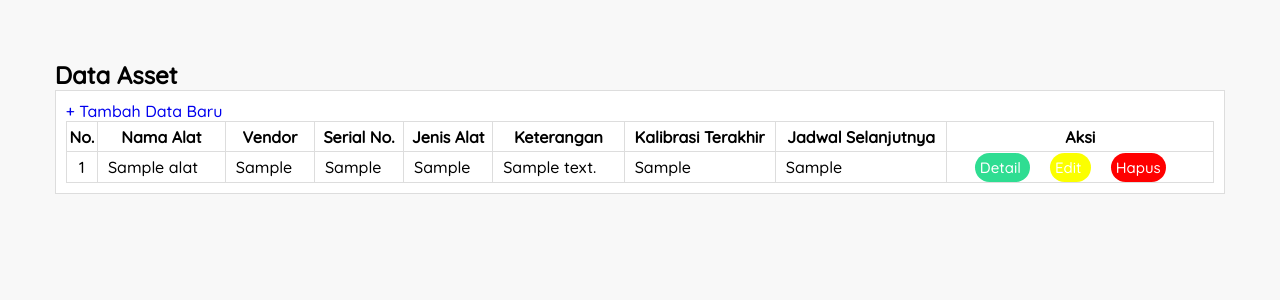
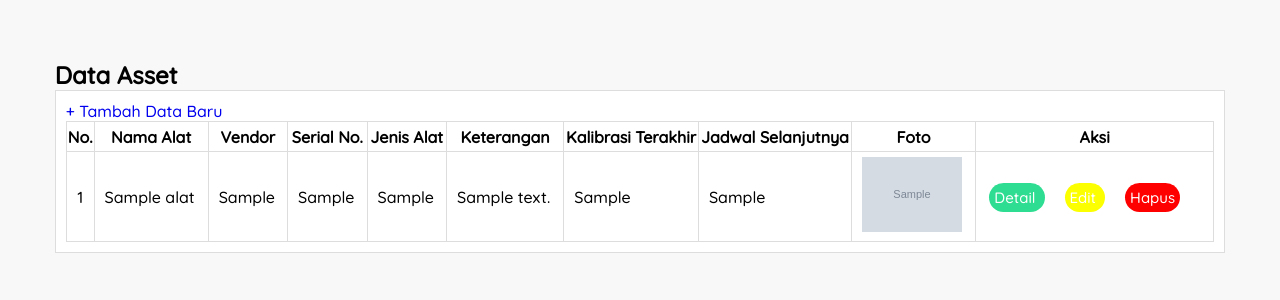
Before and after one commit to layleh/controlling-asset, a PHP site: page /data-asset.php in a window 1280 px wide. Shown: the part 70-370 px from the top of the page. Run offline with PHP 8.4, Linux system fonts and the light colour scheme; the visitor is signed in with stand-in values (Sample User, id 1); tables that the repository leaves empty or names only in its code hold one stand-in row (values such as "Sample post"); grey boxes marked "Sample" are stand-in pictures.

Commit message:
update data-asset

```diff
--- a/data-asset.php
+++ b/data-asset.php
@@ -43,6 +43,7 @@
                             <th>Keterangan</th>
                             <th>Kalibrasi Terakhir</th>
                             <th>Jadwal Selanjutnya</th>
+                            <th>Foto</th>
                             <th>Aksi</th>
                         </tr>
                     </thead>
@@ -64,6 +65,9 @@
                             <td><?php echo $row['keterangan'] ?></td>
                             <td><?php echo $row['berakhir'] ?></td>
                             <td><?php echo $row['baru'] ?></td>
+                            <td>
+                                <img src="uploads/<?php echo $row['foto'] ?>" width="100">
+                            </td>
                             <td id="bebas">
                                 <a href="detail-asset.php?kode=<?php echo $row['kode'] ?>" id="dtl"> Detail </a>
                                 <a href="edit-data.php?kode=<?php echo $row['kode'] ?>" id="edt"> Edit </a>
```
